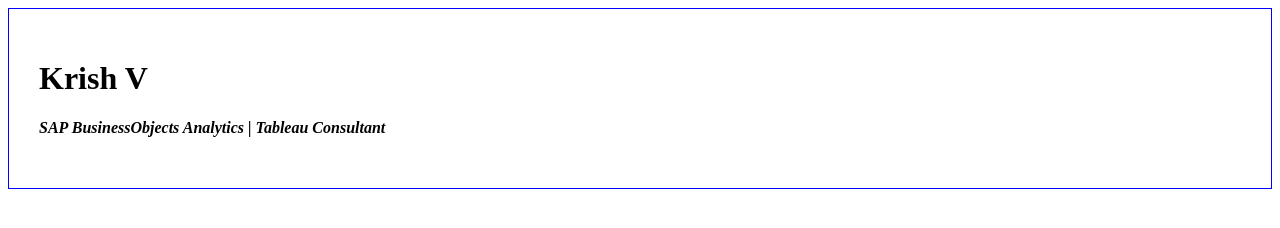
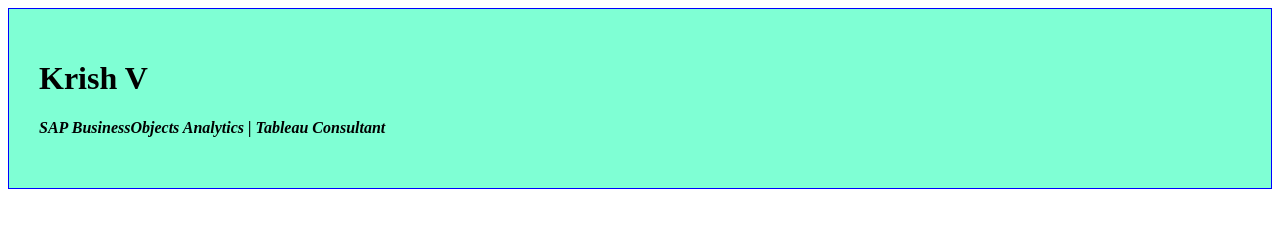
Before and after one commit to v2krishna/resume, a plain HTML site: page index.html in a window 1280 px wide. Drawn offline with Linux system fonts and the light colour scheme.

Commit message:
header element style implemented
changed from body to header element the style

```diff
--- a/main.css
+++ b/main.css
@@ -1,4 +1,5 @@
-body{
+header{
 	border:1px solid blue;
 	padding :30px;
+	background-color:aquamarine;
 }
```
